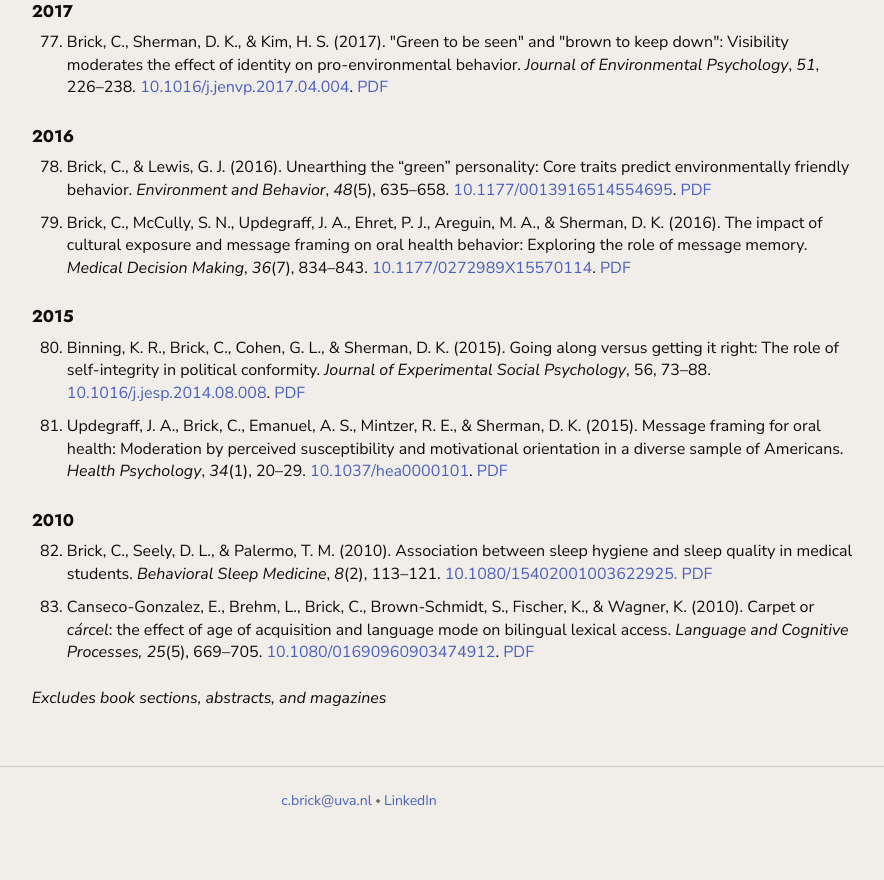
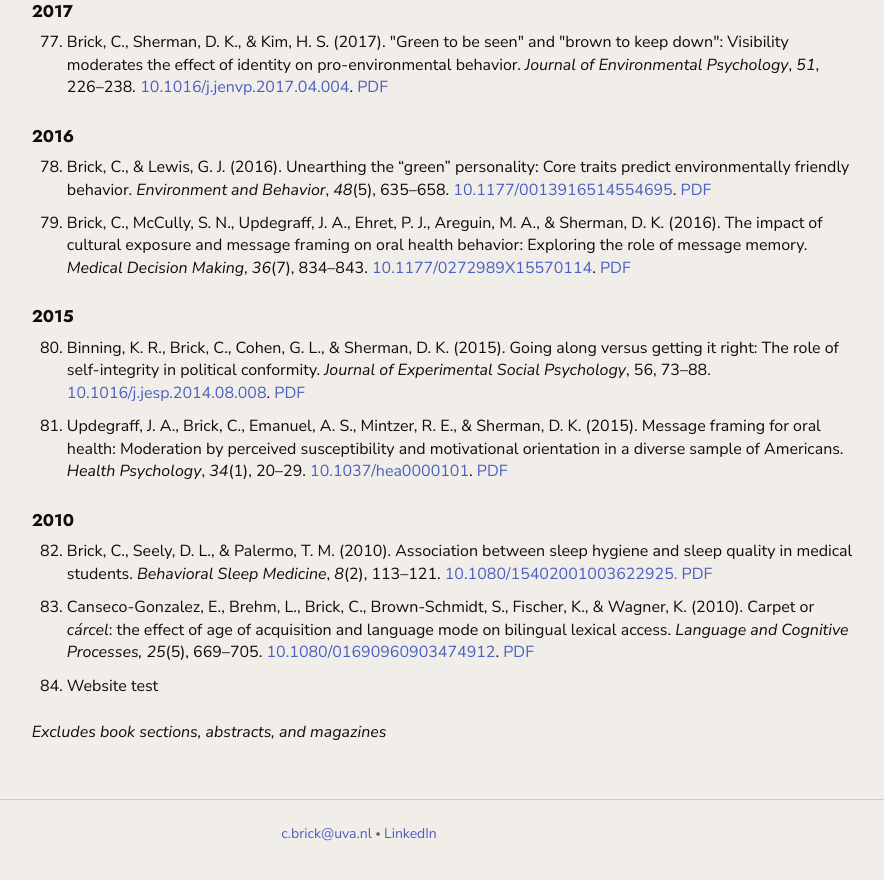
Before and after one commit to brickc/brickc.github.io, a Jekyll site: the page built from index.md, in a window 1280 px wide and 900 px high, scrolled down 8278 px. Shown: the top 880 px of the window, without its empty margins (281-1165 px from the left). Built offline with Jekyll 4.4.1, drawn with Linux system fonts in a browser that asks for light colours.

```diff
--- a/_includes/publications.html
+++ b/_includes/publications.html
@@ -121,6 +121,7 @@
 <ol start="82" type="1">
 <li><p>Brick, C., Seely, D. L., &amp; Palermo, T. M. (2010). Association between sleep hygiene and sleep quality in medical students. <em>Behavioral Sleep Medicine</em>, <em>8</em>(2), 113–121. <a href="http://doi.org/10.1080/15402001003622925">10.1080/15402001003622925.</a> <a href="https://www.dropbox.com/s/61syqagskfj1u6i/Brick%202010%20Association%20between%20sleep%20hygiene%20and%20sleep%20quality%20in%20medical%20students.pdf?raw=1">PDF</a></p></li>
 <li><p>Canseco-Gonzalez, E., Brehm, L., Brick, C., Brown-Schmidt, S., Fischer, K., &amp; Wagner, K. (2010). Carpet or <em>cárcel</em>: the effect of age of acquisition and language mode on bilingual lexical access. <em>Language and Cognitive Processes, 25</em>(5), 669–705. <a href="http://doi.org/10.1080/01690960903474912">10.1080/01690960903474912</a>. <a href="https://www.dropbox.com/s/77eqlseqpu783dm/Canseco-Gonzalez%202010%20Carpet%20or%20c%C3%A1rcel.pdf?raw=1">PDF</a></p></li>
+<li><p>Website test</p></li>
 </ol>
 <p><em>Excludes book sections, abstracts, and magazines</em></p>
 </div>
```
Also changed, not shown: 2 other files.
